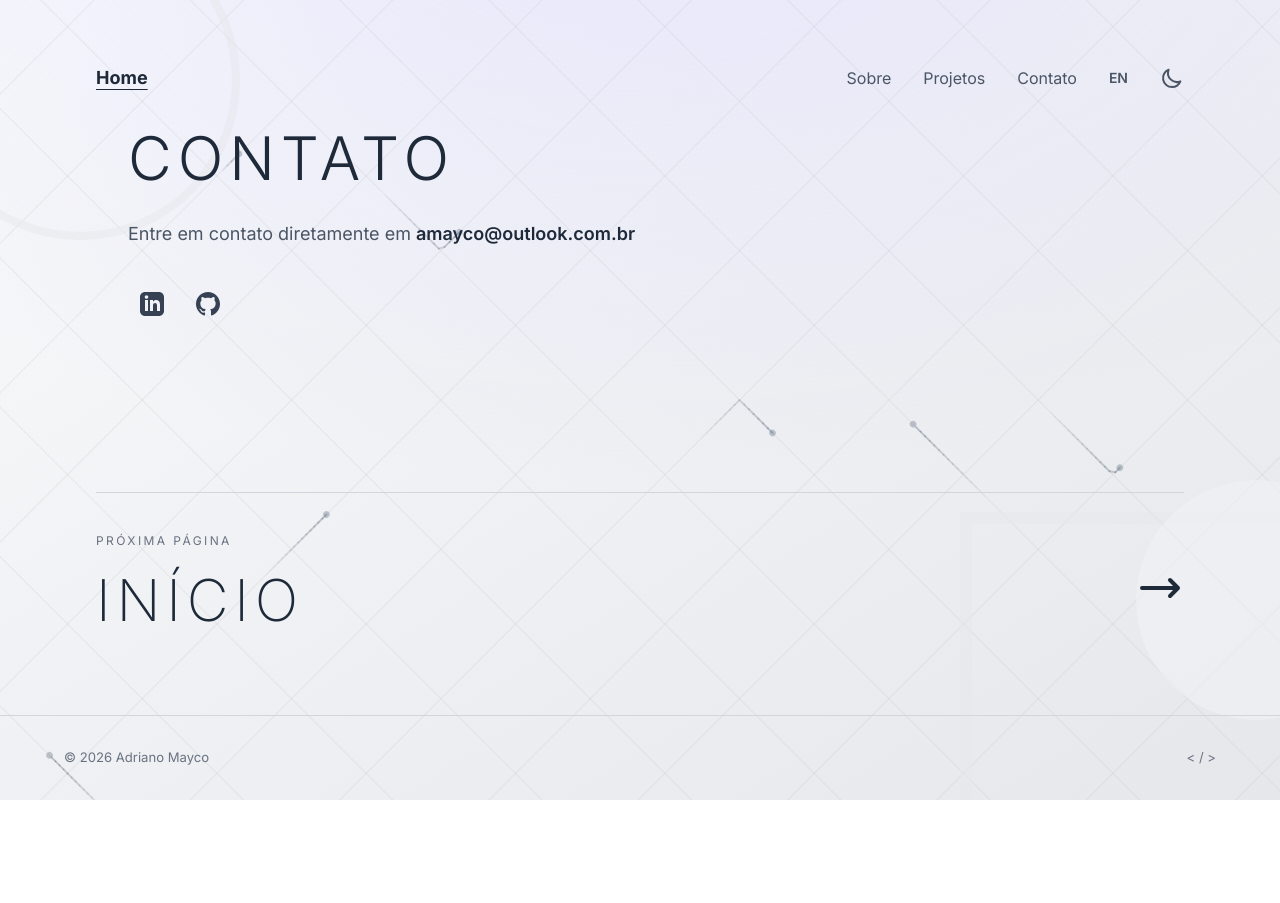
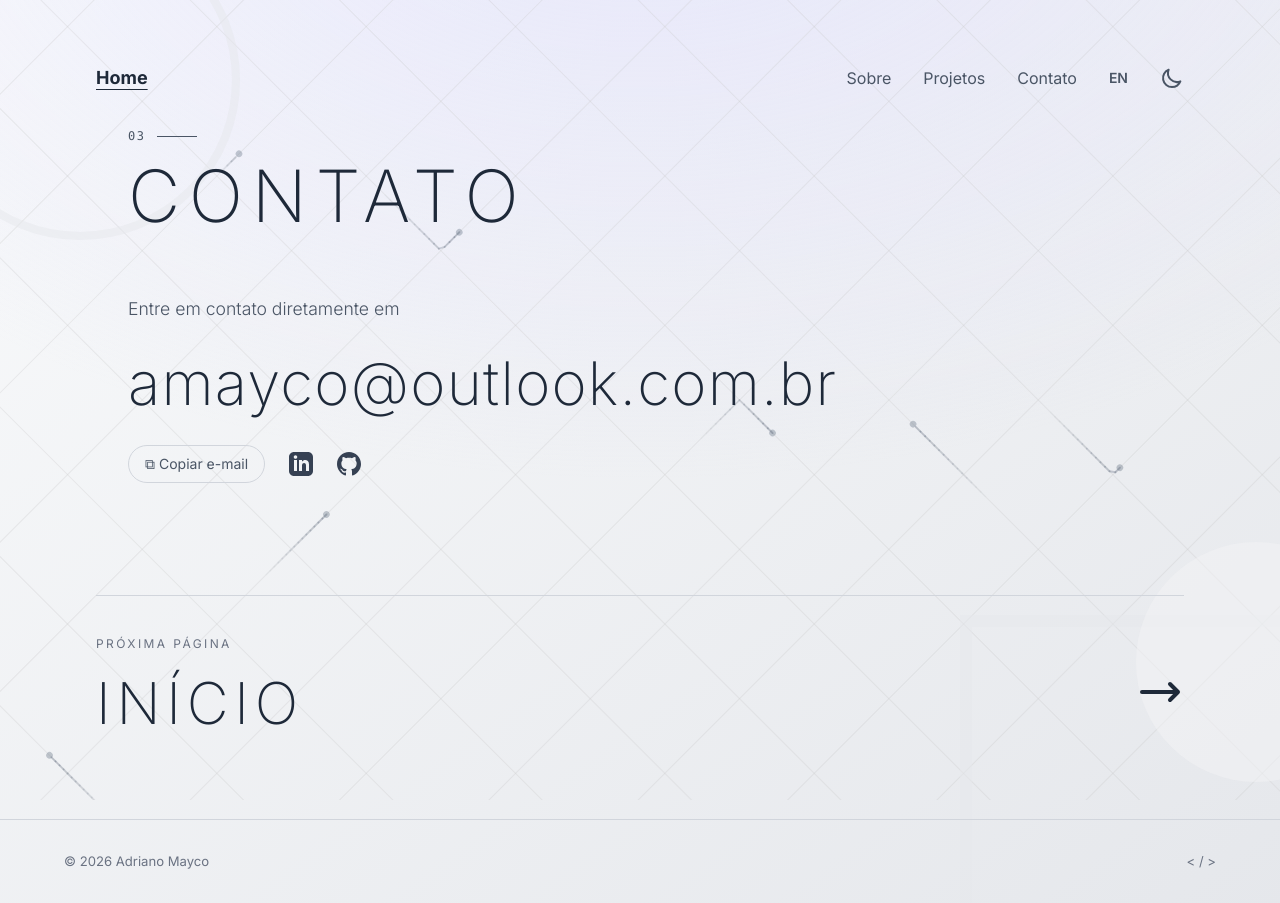
Before and after one commit to AdriMayc/Portfolio2.0, a React (Vite) app: page /contact in a window 1280 px wide. Before the commit the page ends 800 px from the top, so only its background shows below. Built offline with nearby package versions, Linux system fonts and the light colour scheme.

Commit message:
feat: Add email copy functionality and enhance contact section animations

```diff
--- a/src/App.css
+++ b/src/App.css
@@ -69,6 +69,46 @@ html {
   width: 2.5rem;
 }
 
+.contact-eyebrow-rule {
+  width: 0;
+  transition: width 1.2s cubic-bezier(0.22, 1, 0.36, 1) 300ms;
+}
+
+.reveal-visible .contact-eyebrow-rule {
+  width: 2.5rem;
+}
+
+.contact-title-line {
+  display: block;
+  transform: translateY(112%);
+  transition: transform 1.1s cubic-bezier(0.22, 1, 0.36, 1);
+}
+
+.reveal-visible .contact-title-line {
+  transform: translateY(0);
+}
+
+.contact-email {
+  position: relative;
+}
+
+.contact-email::after {
+  content: "";
+  position: absolute;
+  left: 0;
+  bottom: -0.1em;
+  height: 2px;
+  width: 100%;
+  background: currentColor;
+  transform: scaleX(0);
+  transform-origin: left center;
+  transition: transform 700ms cubic-bezier(0.22, 1, 0.36, 1);
+}
+
+.contact-email:hover::after {
+  transform: scaleX(1);
+}
+
 @media (prefers-reduced-motion: reduce) {
   .reveal {
     opacity: 1;
@@ -87,4 +127,14 @@ html {
     width: 2.5rem;
     transition: none;
   }
+
+  .contact-eyebrow-rule,
+  .reveal-visible .contact-eyebrow-rule {
+    width: 2.5rem;
+    transition: none;
+  }
+
+  .contact-email::after {
+    transition: none;
+  }
 }
--- a/src/sections/Contact.jsx
+++ b/src/sections/Contact.jsx
@@ -1,6 +1,5 @@
 // src/sections/Contact.jsx
-import React, { useEffect } from "react";
-import { Link } from "react-router-dom";
+import React, { useEffect, useState } from "react";
 import RotatedGridBackground from "../components/Grid";
 
 import Navbar from "../components/Navbar";
@@ -22,7 +21,9 @@ const content = {
         title: "Contato",
         intro: "Entre em contato diretamente em",
         email: "amayco@outlook.com.br",
-        go_back_home: "Voltar para Home",
+        copy: "Copiar e-mail",
+        copied: "Copiado ✓",
+        copyError: "Não foi possível copiar",
     },
     en: {
         nav_about: "About",
@@ -30,17 +31,30 @@ const content = {
         nav_contact: "Contact",
         title: "Contact",
         intro: "Get in touch directly at",
-        email: "amaico@outlook.com.br",
-        go_back_home: "Go Back Home",
+        email: "amayco@outlook.com.br",
+        copy: "Copy email",
+        copied: "Copied ✓",
+        copyError: "Unable to copy",
     },
 };
 
 export default function Contact({ theme, toggleTheme, language, toggleLanguage }) {
     const currentContent = content[language];
+    const [copyState, setCopyState] = useState("idle");
 
     useEffect(() => {
         document.title = "Contact | Adriano Mayco";
     }, []);
+
+    const handleCopyEmail = async () => {
+        try {
+            await navigator.clipboard.writeText(currentContent.email);
+            setCopyState("copied");
+            window.setTimeout(() => setCopyState("idle"), 1800);
+        } catch {
+            setCopyState("error");
+        }
+    };
 
     const themeClasses = {
         bg: theme === "light" ? "bg-gradient-to-br from-gray-50 to-gray-200" : "bg-gradient-to-br from-gray-800 to-black", text: theme === "light" ? "text-gray-800" : "text-gray-200",
@@ -82,39 +96,73 @@ export default function Contact({ theme, toggleTheme, language, toggleLanguage }
                 {/* Main content */}
                 <Reveal className="relative z-10 w-full max-w-5xl">
                 <main>
-                    <h1 className="text-5xl md:text-6xl font-light tracking-widest uppercase mb-8">
+                    <Reveal className="mb-16">
+                        <div className={`mb-4 flex items-center gap-3 font-mono text-xs tracking-[0.12em] ${themeClasses.textSubtle}`}>
+                            03
+                            <span className="contact-eyebrow-rule h-px w-10 bg-current" aria-hidden="true"></span>
+                        </div>
+                        <h1 className={`overflow-hidden text-5xl font-extralight uppercase leading-none tracking-[0.12em] md:text-7xl ${themeClasses.textStrong}`}>
+                            <span className="contact-title-line block">
                                 {currentContent.title}
+                            </span>
                         </h1>
-                    <p className={`max-w-xl text-lg mb-8 ${themeClasses.textSubtle}`}>
-                        {currentContent.intro}{" "}
+                    </Reveal>
+
+                    <Reveal delay={100} className={`mb-6 text-[1.1rem] font-light ${themeClasses.textSubtle}`}>
+                        {currentContent.intro}
+                    </Reveal>
+
+                    <Reveal delay={200}>
                         <a
                             href={`mailto:${currentContent.email}`}
-                            className={`font-semibold ${themeClasses.textStrong} ${themeClasses.textHoverBlack} transition-colors`}
+                            className={`contact-email block w-fit max-w-full break-all text-2xl font-extralight leading-tight tracking-[0.02em] md:text-6xl ${themeClasses.textStrong}`}
                         >
                             {currentContent.email}
                         </a>
-                    </p>
+                    </Reveal>
 
-                    <div className="flex items-center space-x-6 mt-10 ml-2">
+                    <Reveal delay={300} className="mt-6 flex flex-wrap items-center gap-6">
+                        <button
+                            type="button"
+                            onClick={handleCopyEmail}
+                            className={`inline-flex items-center gap-2 rounded-full border px-4 py-2 text-sm transition-all duration-300 ${
+                                copyState === "copied"
+                                    ? "border-indigo-600 bg-indigo-600 text-white"
+                                    : copyState === "error"
+                                      ? "border-red-500 text-red-500"
+                                      : theme === "light"
+                                        ? "border-gray-300 text-gray-600 hover:border-indigo-600 hover:text-gray-900"
+                                        : "border-gray-700 text-gray-300 hover:border-indigo-400 hover:text-white"
+                            }`}
+                        >
+                            {copyState === "copied"
+                                ? currentContent.copied
+                                : copyState === "error"
+                                  ? currentContent.copyError
+                                  : `⧉ ${currentContent.copy}`}
+                        </button>
+
+                        <div className="flex items-center gap-6">
                             <a
                                 href="https://www.linkedin.com/in/adriano-mayco/"
                                 target="_blank"
                                 rel="noopener noreferrer"
-                            className="group rounded-full p-1 transition-all duration-500 ease-[cubic-bezier(0.22,1,0.36,1)] hover:-translate-y-1 hover:shadow-[0_10px_24px_-12px_#4f46e5]"
+                                aria-label="LinkedIn"
+                                className={`transition-all duration-300 hover:-translate-y-1 ${themeClasses.textSubtle} ${themeClasses.textHover}`}
                             >
                                 <SocialIcon d={socialIcons.linkedin} theme={theme} />
                             </a>
-
                             <a
                                 href="https://github.com/AdriMayc"
                                 target="_blank"
                                 rel="noopener noreferrer"
-                            className="group rounded-full p-1 transition-all duration-500 ease-[cubic-bezier(0.22,1,0.36,1)] hover:-translate-y-1 hover:shadow-[0_10px_24px_-12px_#4f46e5]"
+                                aria-label="GitHub"
+                                className={`transition-all duration-300 hover:-translate-y-1 ${themeClasses.textSubtle} ${themeClasses.textHover}`}
                             >
                                 <SocialIcon d={socialIcons.github} theme={theme} />
                             </a>
                         </div>
-
+                    </Reveal>
                 </main>
                 </Reveal>
             </div>
```
Lines whose indentation alone changed are shown as unchanged.
